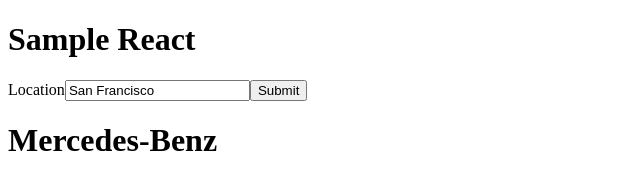
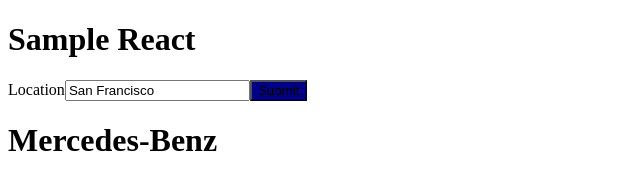
Before and after one commit to nobioma1/sample-react, a React (Vite) app: page / in a window 1280 px wide. Shown: the top 170 px of the page, without its empty margins (0-640 px from the left). Built offline with nearby package versions, Linux system fonts and the light colour scheme.

Commit message:
Create and use context

```diff
--- a/src/App.js
+++ b/src/App.js
@@ -1,16 +1,20 @@
-import React from 'react';
+import React, { useState } from 'react';
 import { render } from 'react-dom';
 import Car from './Car';
 import Search from './Search';
+import ThemeContext from './ThemeContext';
 
 const App = () => {
+  const themeHook = useState('darkblue');
   return (
+    <ThemeContext.Provider value={themeHook}>
       <div>
         <h1>Sample React</h1>
         <Search />
         <Car make="Mercedes-Benz" model="G-wagon" year="2019" />
         <Car make="Lexus" model="LC 500" year="2019" />
       </div>
+    </ThemeContext.Provider>
   );
 };
 
--- a/src/Search.js
+++ b/src/Search.js
@@ -1,8 +1,9 @@
-import React, { useState } from 'react';
+import React, { useState, useContext } from 'react';
+import ThemeContext from './ThemeContext';
 
 const Search = () => {
   const [location, setLocation] = useState('San Francisco');
-
+  const [theme] = useContext(ThemeContext);
   return (
     <div>
       <form>
@@ -15,7 +16,7 @@
             onChange={e => setLocation(e.target.value)}
           />
         </label>
-        <button>Submit</button>
+        <button style={{ backgroundColor: theme }}>Submit</button>
       </form>
     </div>
   );
--- /dev/null
+++ b/src/ThemeContext.js
@@ -0,0 +1,5 @@
+import { createContext } from 'react';
+
+const ThemeContext = createContext(['green', () => {}]);
+
+export default ThemeContext;
```
Lines whose indentation alone changed are shown as unchanged.
